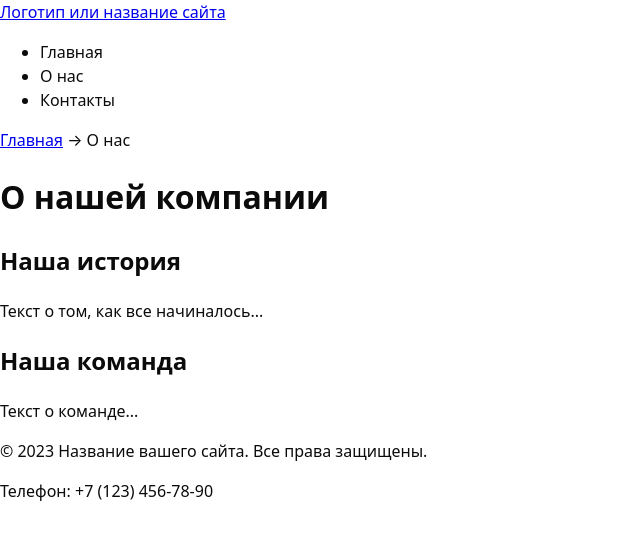
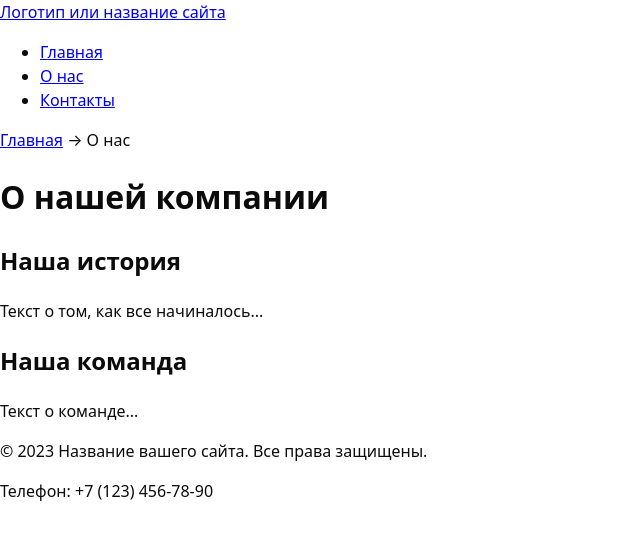
Before and after one commit to ksenia-zh13579/my_first_project, a plain HTML site: page about.html in a window 1280 px wide. Shown: the whole page, without its empty margins (0-640 px from the left). Drawn offline with Linux system fonts and the light colour scheme.

Commit message:
fix: fixing syntax errors

```diff
--- a/about.html
+++ b/about.html
@@ -20,9 +20,9 @@
         <!-- Главное меню навигации -->
         <nav class="site-nav" aria-label="Основная навигация">
             <ul class="site-nav__list">
-                <li class="site-nav__item><a class="site-nav__link" href="index.html">Главная</a></li>
-                <li class="site-nav__item><a class="site-nav__link" href="about.html">О нас</a></li>
-                <li class="site-nav__item><a class="site-nav__link" href="contacts.html">Контакты</a></li>
+                <li class="site-nav__item"><a class="site-nav__link" href="index.html">Главная</a></li>
+                <li class="site-nav__item"><a class="site-nav__link" href="about.html">О нас</a></li>
+                <li class="site-nav__item"><a class="site-nav__link" href="contacts.html">Контакты</a></li>
             </ul>
         </nav>
     </header>
```
Also changed, not shown: contacts.html (+3 -3 lines), index.html (+6 -7 lines).
